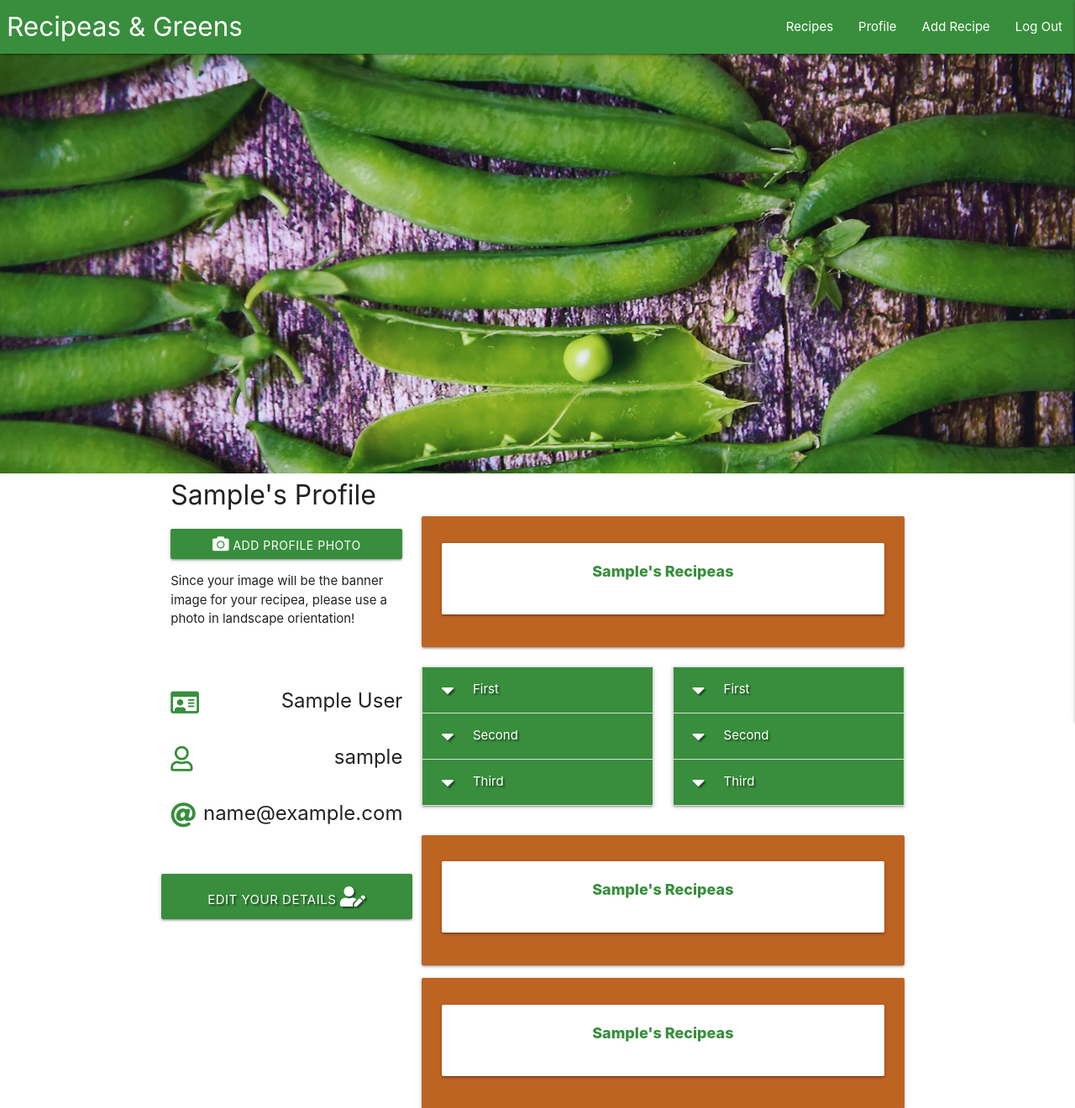
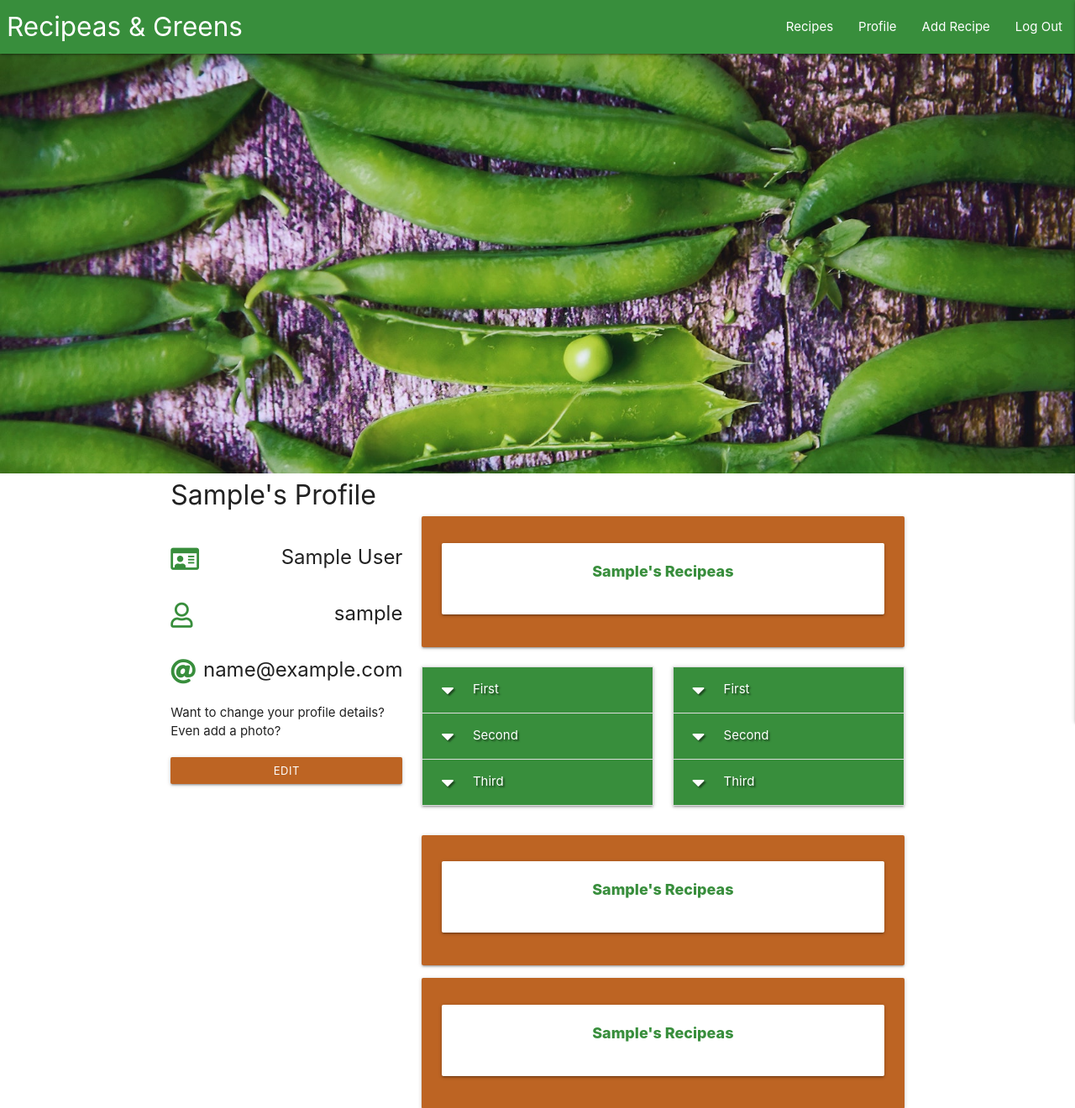
Before and after one commit to Justin-Sawyer/recipeas-and-greens, a Flask app: page /profile/1 in a window 1280 px wide. Shown: the top 1320 px of the page at 84% size. Run offline with Flask 2, Linux system fonts and the light colour scheme; the visitor is signed in with stand-in values (Sample User, id 1); a database or web service that is not in the repository returns one stand-in record (values such as "Sample title"); some libraries are stand-ins or nearby versions.

Commit message:
Added edit_user page, not working yet

```diff
--- a/app.py
+++ b/app.py
@@ -93,18 +93,19 @@ def profile(username):
 
     # If session cookie exists
     if session["user"]:
-        if "profile_image" in request.files:
-            profile_image = request.files["profile_image"]
-            mongo.save_file(profile_image.filename, profile_image)
-            mongo.db.users.insert(
-                {"profile_image_name": request.form.get(
-                    profile_image.filename)})
-            flash("Image uploaded!")
         return render_template(
             "profile.html", username=username, first_name=first_name,
             last_name=last_name, email=email)
 
     return render_template("profile.html", username=username)
+
+
+@app.route("/edit_user/<user_id>", methods=["GET", "POST"])
+def edit_user(user_id):
+    user = mongo.db.users.find_one({"_id": ObjectId(user_id)})
+
+    return render_template(
+        "edit_user.html", user=user)
 
 
 @app.route("/logout")
--- a/templates/profile.html
+++ b/templates/profile.html
@@ -8,98 +8,15 @@
         </div>
 
         <div class="col s12 m4">
-            <!--<img src="../static/media/images/profile-photo/profile_avatar_placeholder_large.png" alt="Placeholder image" class="placeholder-image" width="100%" height="100%">
-            <form method="post" enctype="multipart/form-data">
-                <input type="file" name="profile_image">
-                <input type="submit" value="Upload">
-            </form>-->
-
-
-            <!-- Image Uploader formatting -->
-            <!-- From https://www.webtrickshome.com/faq/how-to-display-uploaded-image-in-html-using-javascript-->
-            <div class="input-field">
-                <p><input type="file"  accept="image/*" name="recipe_image" id="file"  onchange="loadFile(event)" style="display: none;"></p>
-                <p>
-                    <label class="btn btn-block green darken-2 white-text" for="file" style="cursor: pointer;">
-                        <i class="fas fa-camera"></i>
-                        Add Profile Photo
-                    </label>
-                </p>
-                <p>Since your image will be the banner image for your recipea, please use a photo in landscape orientation!</p>
-                <p><img id="output" width="200" /></p>
-            </div>
-
 
             <h2><i class="far fa-id-card small green-text text-darken-2"></i><span class="right">{{ first_name }} {{ last_name }}</span></h2>
             <h2><i class="far fa-user small green-text text-darken-2"></i><span class="right">{{ username }}</span></h2>
             <h2><i class="fas fa-at small green-text text-darken-2"></i><span class="right">{{ email }}</span></h2>
 
-            <!-- Edit Profile -->
-            <div class="row" id="submit-button">
-                <button type="submit" class="col s12 btn-large register-button green darken-2 text-shadow">
-                    Edit Your Details <i class="fas fa-user-edit"></i>
-                </button>
-            </div>
+            <p>Want to change your profile details? Even add a photo?</p>
+            <!-- Edit recipe -->
+            <a href="{{ url_for('edit_user', user_id=username._id) }}" class="col s12 btn-small btn-block recipe-action edit-button cinnamon">Edit</a>
 
-            <!--
-            <form method="POST" action="{{ url_for('register') }}">
-                <div class="card-panel cinnamon">
-
-                    <!-- First Name --
-                    <div class="row registration" id="first-name-row">
-                        <div class="input-field col s12">
-                            <i class="fas fa-address-card prefix green-text text-darken-2"></i>
-                            <input id="first_name" name="first_name" type="text" minlength="3" class="validate" required>
-                            <label for="first_name">{{ first_name }}</label>
-                        </div>
-                    </div>
-
-                    <!-- Last Name --
-                    <div class="row registration" id="last-name-row">
-                        <div class="input-field col s12">
-                            <i class="fas fa-address-card prefix green-text text-darken-2"></i>
-                            <input id="last_name" name="last_name" type="text" minlength="3" class="validate" required>
-                            <label for="last_name">{{ last_name }}</label>
-                        </div>
-                    </div>
-
-                    <!-- Choose User Name --
-                    <div class="row registration" id="username-row">
-                        <div class="input-field col s12">
-                            <i class="fas fa-user-check prefix green-text text-darken-2"></i>
-                            <input id="username" name="username" type="text" minlength="6" maxlength="24" pattern="^[a-zA-Z0-9]{6,24}$"class="validate" required>
-                            <label for="username">{{ username }}</label>
-                        </div>
-                    </div>
-
-                    <!-- email --
-                    <!-- pattern="" from W3Schools.com https://www.w3schools.com/tags/att_input_pattern.asp--
-                    <div class="row registration" id="email-row">
-                        <div class="input-field col s12">
-                            <i class="fas fa-at prefix green-text text-darken-2"></i>
-                            <input id="email" name="email" type="email" pattern="^[a-z0-9._%+-]+@[a-z0-9.-]+\.[a-z]{2,}$" class="validate" required>
-                            <label for="email">{{ email }}</label>
-                        </div>
-                    </div>
-
-                    <!-- Choose Password --
-                    <!-- pattern="" from W3Schools.com https://www.w3schools.com/tags/att_input_pattern.asp--
-                    <div class="row registration" id="password-row">
-                        <div class="input-field col s12">
-                            <i class="fas fa-user-lock prefix green-text text-darken-2"></i>
-                            <input id="password" name="password" type="password" minlength="8" maxlength="24" pattern="^(?=.*\d)(?=.*[a-z])(?=.*[A-Z]).{8,24}$" class="validate" required>
-                            <label for="password">{{ username }}</label>
-                        </div>
-                    </div>
-
-                    <!-- Edit Button --
-                    <div class="row" id="submit-button">
-                        <button type="submit" class="col s12 btn-large register-button green darken-2 text-shadow">
-                            Edit <i class="fas fa-user-edit"></i>
-                        </button>
-                    </div>
-                </div>
-            </form> -->
         </div>
 
         <div class="col s12 m8">
```
Also changed, not shown: templates/edit_user.html (added, +80 -0 lines).
